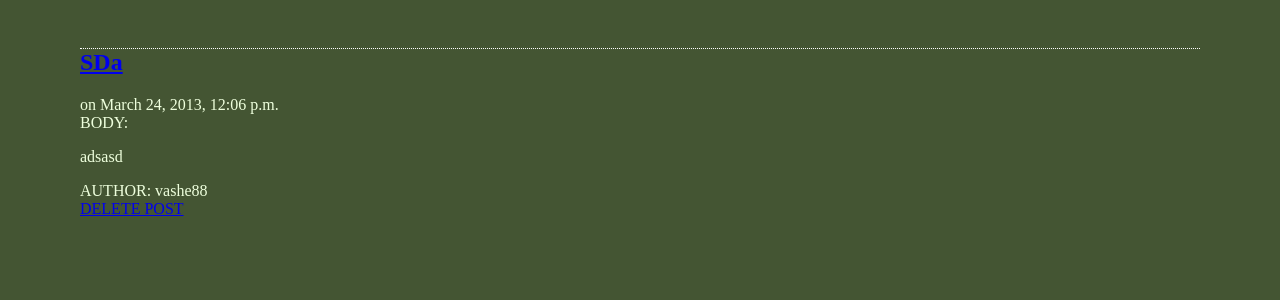
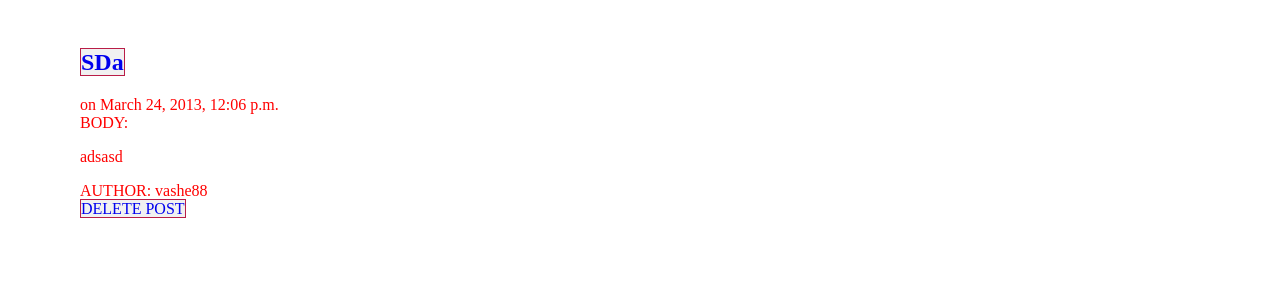
Before and after one commit to vashe96/newblog, a Django app: page /blog/ in a window 1280 px wide. Shown: the top 300 px of the page. Run offline with Django 3.2, Linux system fonts and the light colour scheme; data comes from the database, SQL or seed files in the repository; both versions use the stored data as it was before the commit; data that the repository does not hold is empty; parts of the project's set-up code (start-up, migrations or seed data) failed here and were passed over.

Commit message:
git commit Edit html navigation

```diff
--- /dev/null
+++ b/blog/static/css/style.css
@@ -0,0 +1,11 @@
+body { color: red; background: eff4ff; padding: 0 5em; margin : 0}
+h1 {padding: 2em 1em; background: #675 }
+h2 {color: #bf8; border-top: 1px dotted #fff; margin-top: 2em}
+p { margin: 1em 0}
+a {
+    background-color: #F1F1F1;
+    border: 1px;
+    border-color: #b91d47;
+    border-style: solid;
+    text-decoration: none;
+}
--- a/blog/templates/base.html
+++ b/blog/templates/base.html
@@ -1,12 +1,7 @@
-<html lang="en">
+<html>
 <head>
 
-<style type="text/css">
-body { color: #efd; background: #453; padding: 0 5em; margin : 0}
-h1 {padding: 2em 1em; background: #675 }
-h2 {color: #bf8; border-top: 1px dotted #fff; margin-top: 2em}
-p { margin: 1em 0}
-</style>
+<link href="{{ STATIC_URL }}css/style.css" rel="stylesheet">
 
     <title>{% block title %}{% endblock %}</title>
     {% block extraheads %} {% endblock %}
```
Also changed, not shown: newblog.db (deleted), 2 other files.
